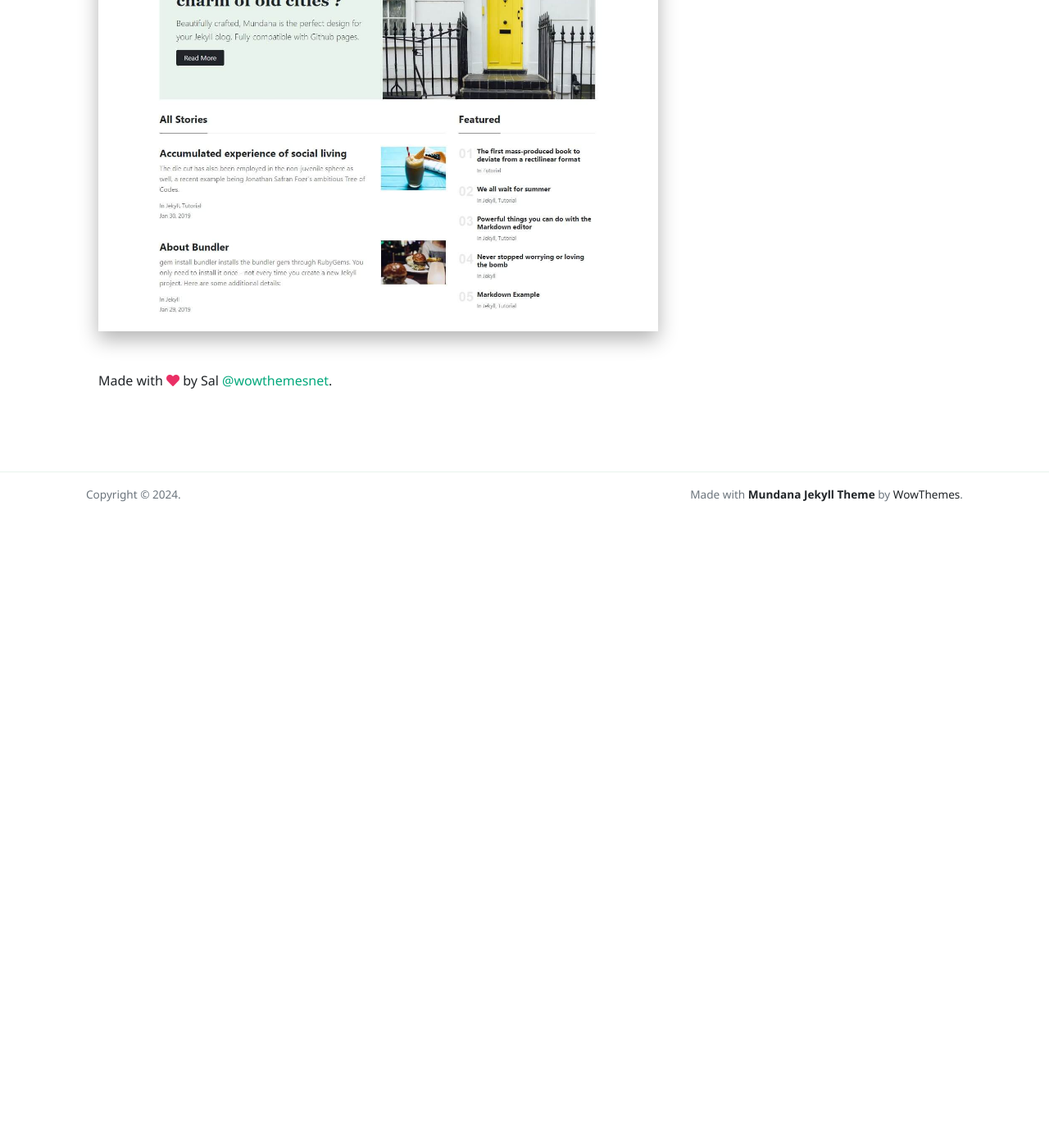
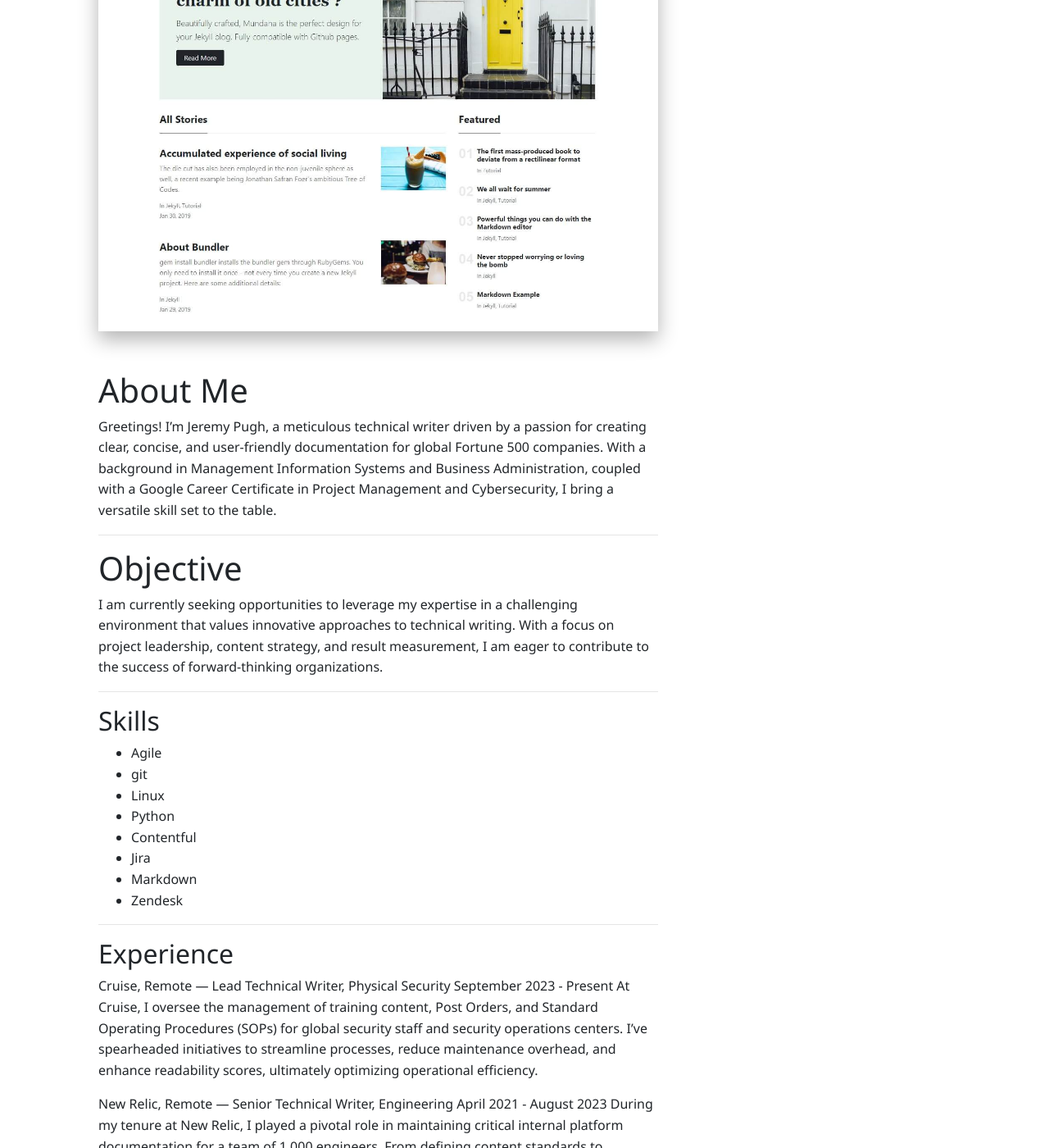
Before and after one commit to stumblefiend/jeremy.pugh, a Jekyll site: the page built from _pages/about.md, in a window 1280 px wide and 1400 px high, scrolled down 485 px. Shown: the whole window at 82% size. Built offline with Jekyll 4.4.1, drawn with Linux system fonts in a browser that asks for light colours; nearby versions of some CDN libraries; comment, search, counter and statistics services are not loaded; before the commit the page ends 1115 px from its top, so only the background shows below that; some of the changed text lies outside the part shown.

Commit message:
Update about.md

```diff
--- a/_pages/about.md
+++ b/_pages/about.md
@@ -5,4 +5,46 @@ permalink: "/about.html"
 image: "/assets/images/screenshot.jpg"
 comments: true
 ---
-Made with <i class="fa fa-heart text-danger"></i> by Sal [@wowthemesnet](https://www.wowthemes.net/category/free-themes-templates/).
+
+# About Me
+
+Greetings! I'm Jeremy Pugh, a meticulous technical writer driven by a passion for creating clear, concise, and user-friendly documentation for global Fortune 500 companies. With a background in Management Information Systems and Business Administration, coupled with a Google Career Certificate in Project Management and Cybersecurity, I bring a versatile skill set to the table.
+
+---
+
+# Objective
+
+I am currently seeking opportunities to leverage my expertise in a challenging environment that values innovative approaches to technical writing. With a focus on project leadership, content strategy, and result measurement, I am eager to contribute to the success of forward-thinking organizations.
+
+---
+
+## Skills
+
+- Agile
+- git
+- Linux
+- Python
+- Contentful
+- Jira
+- Markdown
+- Zendesk
+
+---
+
+## Experience
+
+Cruise, Remote — Lead Technical Writer, Physical Security
+September 2023 - Present
+At Cruise, I oversee the management of training content, Post Orders, and Standard Operating Procedures (SOPs) for global security staff and security operations centers. I've spearheaded initiatives to streamline processes, reduce maintenance overhead, and enhance readability scores, ultimately optimizing operational efficiency.
+
+New Relic, Remote — Senior Technical Writer, Engineering
+April 2021 - August 2023
+During my tenure at New Relic, I played a pivotal role in maintaining critical internal platform documentation for a team of 1,000 engineers. From defining content standards to conducting user research, I focused on enhancing knowledge management and improving internal content search accuracy.
+
+Cloudflare, San Francisco — Content Designer, Technical Writer
+February 2017 - March 2021
+At Cloudflare, I authored public-facing incident reports for Fortune 500 customers, published UI microcopy, and revamped Zendesk support guides into Contentful articles. My collaborative approach with subject matter experts ensured an accurate and relevant knowledge base for our users.
+
+Dell Technologies, San Francisco — Senior Software Engineer
+September 2014 - February 2017
+As a Senior Software Engineer at Dell Technologies, I showcased our private cloud product at OpenStack conferences and led Agile team sprints. I resolved critical issues with customer deployments and contributed to enhancing product documentation for clarity and accuracy.
```
